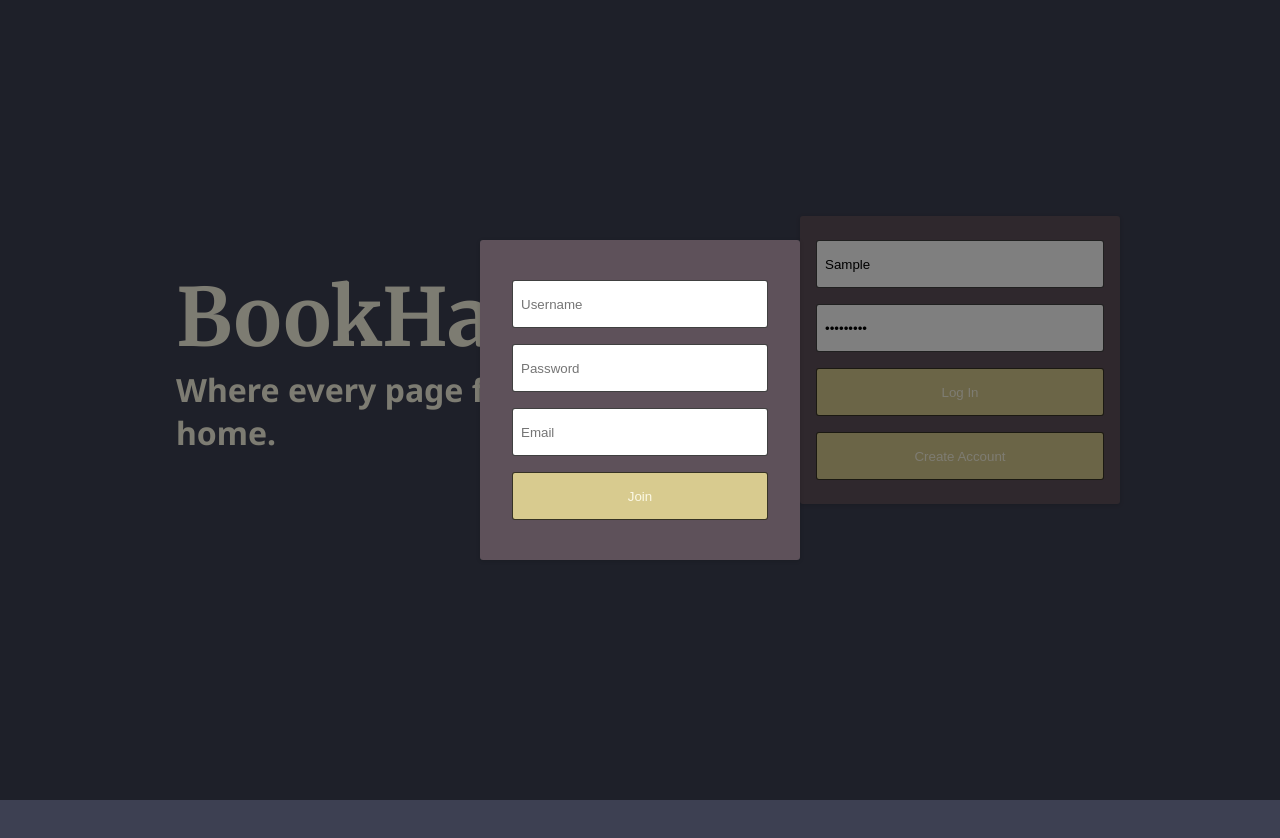
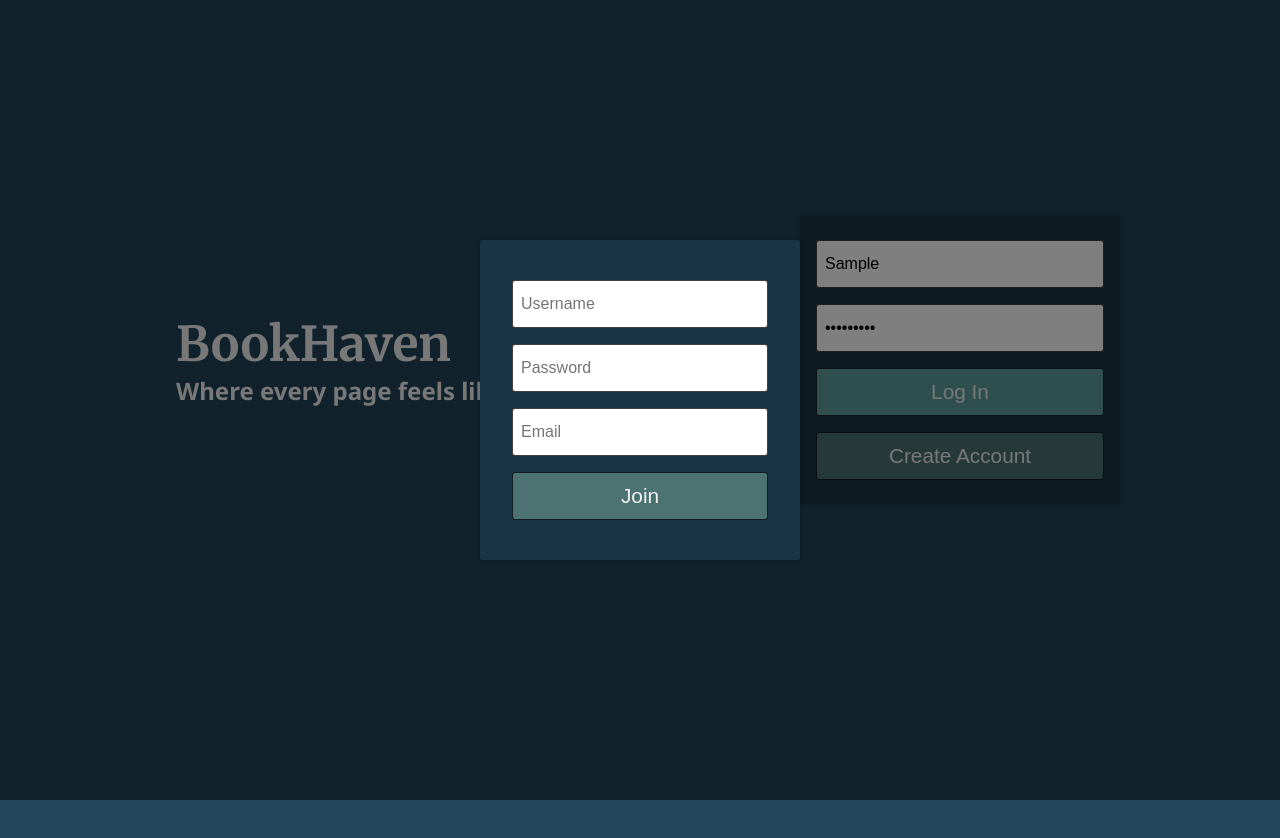
Before and after one commit to jonas-rahlin/BookHaven, a plain HTML site: page frontend/index.html in a window 1280 px wide. Both pictures are taken after typing "Sample", "Sample123" into the empty fields and a click on the button "Create Account". Drawn offline with nearby package versions, Linux system fonts and the light colour scheme; no server answers.

Commit message:
some styling, and themes

```diff
--- a/frontend/index.js
+++ b/frontend/index.js
@@ -382,6 +382,10 @@ const generateLoginDOM = () => {
     registerBtn.setAttribute("id", "register_btn");
     registerBtn.textContent = "Create Account";
     registerBtn.addEventListener("click", ()=> {
+        window.scrollTo({
+            top: 0,
+            behavior: 'smooth'
+        });
         generateRegisterDOM();
         document.body.classList.add("scrollLock");
     });
@@ -564,9 +568,8 @@ const generateNavDOM = () => {
     const navbarLogout = document.createElement("button");
     navbarLogout.id = "navbar_logout";
     navbarLogout.type = "button";
-    const logoutIcon = document.createElement("i");
-    logoutIcon.className = "fa-solid fa-door-open";
-    navbarLogout.appendChild(logoutIcon);
+    navbarLogout.textContent = "Log Out";
+
     navbarLogout.addEventListener("click", ()=>{
         logout();
     });
--- a/frontend/style.css
+++ b/frontend/style.css
@@ -4,13 +4,46 @@
   box-sizing: border-box;
 }
 
-/* Cozy Amber Theme */
+/* Library */
+
+/* Twilight Moon */
+/* :root {
+  --back: rgb(45, 33, 63);
+  --extra: rgb(70, 45, 90);
+  --button: rgb(123, 72, 132);
+  --button2: rgb(133, 110, 142);
+  --front: rgb(70, 48, 84);
+  --font: #fcf9e6ff;
+} */
+
+/* Zen Sky */
+/* :root {
+  --back: rgb(118, 159, 181);
+  --extra: rgb(92, 119, 137);
+  --button: rgb(168, 195, 215);
+  --button2: rgb(97, 136, 167);
+  --front: rgb(81, 110, 130);
+  --font: #222222ff;
+} */
+
+/* Red Roses */
+/* :root {
+  --back: rgb(40, 16, 22);
+  --extra: rgb(61, 30, 40);
+  --button: rgb(175, 64, 87);
+  --button2: rgb(127, 48, 65);
+  --front: rgb(91, 43, 58);
+  --font: rgb(242, 242, 242);
+} */
+
+/* Only Ooze */
 :root {
-  --back: rgb(61, 64, 82);
-  --extra: #312622ff;
-  --button: rgb(216, 203, 143);
-  --front: rgb(94, 81, 90);
-  --font: #fcf9e6ff;
+  --back: rgb(35, 68, 89);
+  --extra: rgb(49, 92, 115);
+  --button: rgb(95, 159, 159);
+  --button2: rgb(77, 114, 114);
+  --front: rgb(25, 52, 68);
+  --font: #f2f2f2ff;
 }
 
 body {
@@ -23,6 +56,20 @@ button {
   cursor: pointer;
   background-color: var(--button);
   color: var(--font);
+  font-size: 1.3rem;
+  font-weight: 600;
+}
+
+#register_btn {
+  background-color: var(--button2);
+}
+
+#submitUser_btn {
+  background-color: var(--button2);
+}
+
+input {
+  font-size: 1rem;
 }
 
 button,
@@ -34,11 +81,11 @@ input {
   border: none;
   width: 100%;
   border: solid 1px rgba(0, 0, 0, 0.75);
+  font-weight: 500;
 }
 
 #navbar {
   padding: 1rem 2rem;
-  height: 11rem;
   position: fixed;
   background-color: var(--front);
   width: 100%;
@@ -61,8 +108,8 @@ input {
 }
 
 #navbar button {
-  width: 2rem;
-  height: 2rem;
+  width: 6rem;
+  font-size: 1rem;
 }
 
 #navbar_logo {
@@ -71,8 +118,7 @@ input {
 }
 
 #navbar_user {
-  font-size: 2rem;
-  margin-right: 1rem;
+  font-size: 1.5rem;
 }
 
 #sorting select {
@@ -120,12 +166,12 @@ input {
 }
 
 h1 {
-  font-size: 5rem;
+  font-size: 3rem;
   font-family: "Merriweather", serif;
 }
 
 h2 {
-  font-size: 2rem;
+  font-size: 1.5rem;
 }
 
 #register {
```
